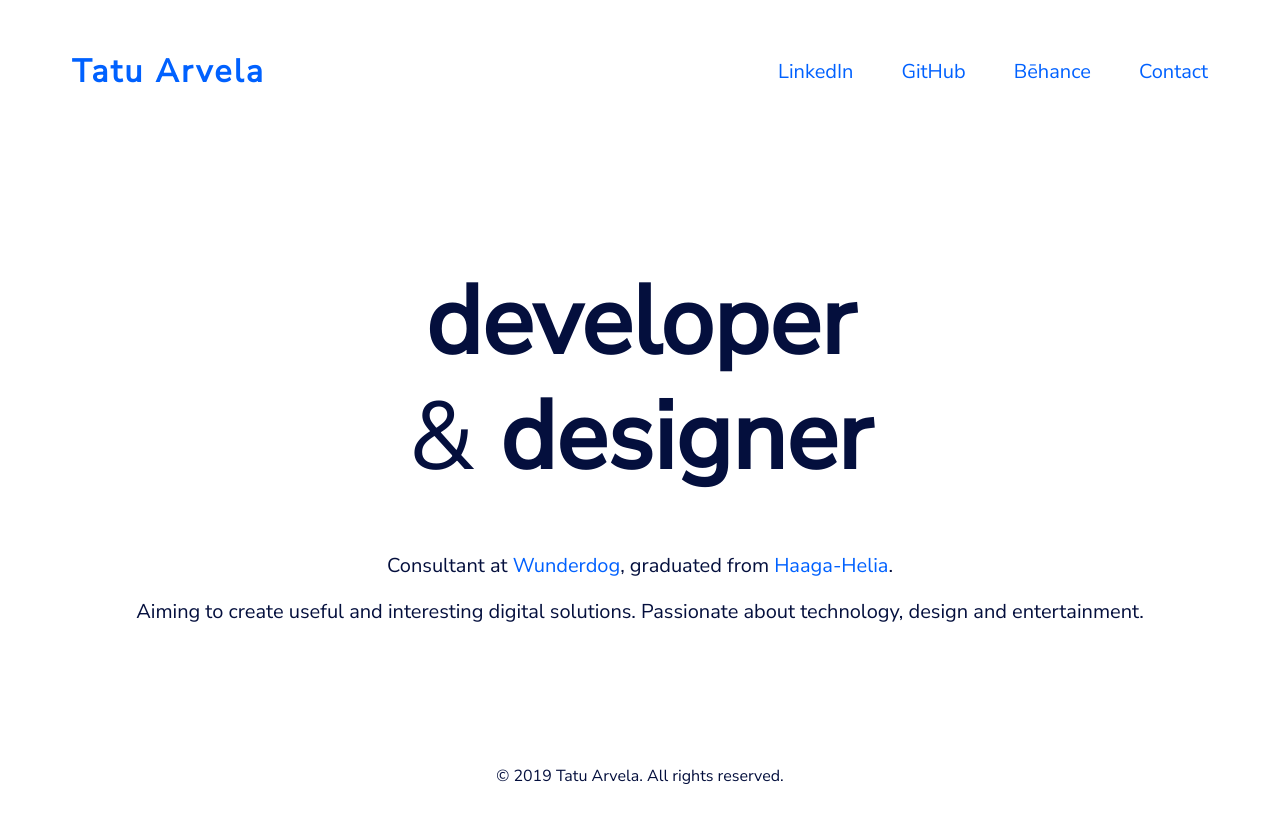
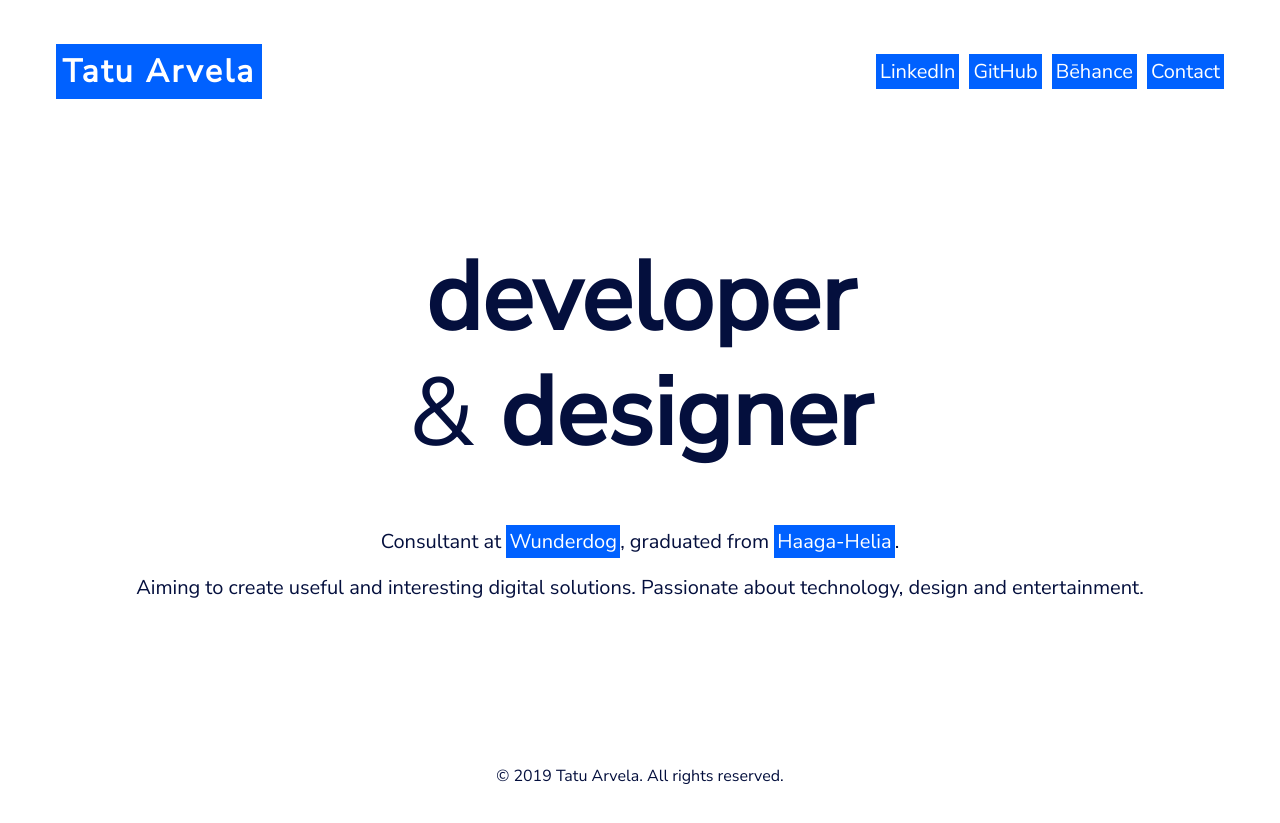
Before and after one commit to TatuArvela/tatuarvela.dev, a Jekyll site: the page built from index.md, in a window 1280 px wide. Shown: the top 823 px of the page. Built offline with Jekyll 4.4.1, drawn with Linux system fonts in a browser that asks for light colours.

Commit message:
Rewrote link styling

```diff
--- a/_includes/header.html
+++ b/_includes/header.html
@@ -1,28 +1,28 @@
 <header class="anim-fade-in">
-  <div class="site-logo-item">
-    <a class="site-logo" href="#">
+  <div class="site-logo">
+    <a href="#">
       <span>{{site.title}}</span>
     </a>
   </div>
   <nav class="main-nav">
     <ul>
-      <li class="nav-item">
-        <a class="nav-link" href="https://www.linkedin.com/in/tatuarvela/">
+      <li>
+        <a href="https://www.linkedin.com/in/tatuarvela/">
           <span>LinkedIn</span>
         </a>
       </li>
-      <li class="nav-item">
-        <a class="nav-link" href="https://github.com/TatuArvela">
+      <li>
+        <a href="https://github.com/TatuArvela">
           <span>GitHub</span>
         </a>
       </li>
-      <li class="nav-item">
-        <a class="nav-link" href="https://www.behance.net/TatuArvela">
+      <li>
+        <a href="https://www.behance.net/TatuArvela">
           <span>Bēhance</span>
         </a>
       </li>
-      <li class="nav-item">
-        <a class="nav-link" href="#contact">
+      <li>
+        <a href="#contact">
           <span>Contact</span>
         </a>
       </li>
@@ -30,26 +30,26 @@
   </nav>
 </header>
 <nav class="mobile-nav">
-  <a class="menu-toggle on" href="#menu">☰</a>
-  <a class="menu-toggle off" href="#">☰</a>
+  <a class="menu-toggle on" href="#menu"><span>☰</span></a>
+  <a class="menu-toggle off" href="#"><span>☰</span></a>
   <ul>
-    <li class="nav-item">
-      <a class="nav-link" href="https://www.linkedin.com/in/tatuarvela/">
+    <li>
+      <a href="https://www.linkedin.com/in/tatuarvela/">
         <span>LinkedIn</span>
       </a>
     </li>
-    <li class="nav-item">
-      <a class="nav-link" href="https://github.com/TatuArvela">
+    <li>
+      <a href="https://github.com/TatuArvela">
         <span>GitHub</span>
       </a>
     </li>
-    <li class="nav-item">
-      <a class="nav-link" href="https://www.behance.net/TatuArvela">
+    <li>
+      <a href="https://www.behance.net/TatuArvela">
         <span>Bēhance</span>
       </a>
     </li>
-    <li class="nav-item">
-      <a class="nav-link" href="#contact">
+    <li>
+      <a href="#contact">
         <span>Contact</span>
       </a>
     </li>
--- a/_sass/_header.sass
+++ b/_sass/_header.sass
@@ -8,53 +8,27 @@ header
   display: flex
   align-items: center
 
-.site-logo-item
+.site-logo
   flex-grow: 1
   transition: all 0.2s
   @media screen and (min-width: $breakpoint)
     padding-left: 1.5rem
-
-.site-logo
-  @extend .nav-item
-  font-size: 2rem
-  line-height: inherit
-  white-space: nowrap
-  display: inline
-  position: relative
-  font-weight: bold !important
-  font-family: "Nunito Sans", sans-serif
-  letter-spacing: 0.075em
-  transition: all 0.2s
-  span
-    position: relative
-    &:after
-      content: ''
-      display: block
-      border-bottom: 2px solid darken($primary, 15%)
-      width: 0
-      position: absolute
-      left: 0
-      bottom: -2px
-      transition: 0.2s ease
-  &:hover,
-  &:focus
-    color: darken($primary, 15%)
-    text-decoration: none
-    transition: all 0.2s
-    opacity: 1
-    outline: none
-    span:after
-      width: 100%
+  a
+    font-size: 2rem
+    font-weight: bold !important
+    letter-spacing: 0.075em
 
 nav ul
   display: flex
   padding-left: 0
   margin-bottom: 0
   list-style: none
+  font-size: 1.25rem
 
 nav.main-nav
   display: flex
   flex-direction: row
+  padding-right: 1.5rem
   font-size: 1rem
   transition: all 0.5s
   opacity: 0
@@ -63,6 +37,7 @@ nav.main-nav
     flex-direction: row
     li a
       display: none
+      margin-left: 0.5em
   @media screen and (min-width: $breakpoint)
     opacity: 1
     pointer-events: auto
@@ -82,34 +57,30 @@ nav.mobile-nav
   ul
     flex-direction: column
     transition: all 0.5s
-    opacity: 0
     pointer-events: none
     li
       text-align: right
-      padding: 0 3rem
+      margin: 0 2rem
+      padding: 1.5rem 2.5rem
       line-height: 0
       transition: all 0.5s
-      a
-        display: none
-        text-decoration: none
-        padding: 1.5rem 1.5rem
-        transition: all 0.5s
+      display: block
+      flex-grow: 1
   @media screen and (min-width: $breakpoint)
+    height: 0 !important
+    margin-top: 0 !important
     opacity: 0
     pointer-events: none
 
 #menu:target nav.mobile-nav
-  height: 192px+64px
+  height: calc(192px + 4rem)
   padding: 2rem 0
   .menu-toggle.on
     display: none
   .menu-toggle.off
     display: block
   ul
-    opacity: 1
     pointer-events: auto
-    li a
-      display: block
 
 .menu-toggle
   display: block
@@ -117,8 +88,8 @@ nav.mobile-nav
   right: 2rem
   position: absolute
   border: none
-  background: none
   font-size: 2rem
+  line-height: 2.25rem
   width: 3rem
   height: 3rem
   opacity: 1
@@ -127,44 +98,9 @@ nav.mobile-nav
   cursor: pointer
   text-align: center
   z-index: 300
-  &:hover, &:focus
-    outline: none
-    text-decoration: none
-    transform: scale(1.2)
-    color: darken($primary, 15%)
   @media screen and (min-width: $breakpoint)
     display: none
     opacity: 0
     pointer-events: none
   &.off
     display: none
-
-.nav-item
-  display: inline-block
-  padding: 0
-  border: 0
-  text-align: left
-  a
-    padding: 1rem 1.5rem
-    font-size: 1.25rem
-    color: theme-color("primary")
-    text-decoration: none
-    span
-      position: relative
-      &:after
-        content: ''
-        display: block
-        border-bottom: 2px solid darken($primary, 15%)
-        width: 0
-        position: absolute
-        left: 0
-        bottom: -2px
-        transition: 0.2s ease
-  &:hover a,
-  &:active a,
-  a:focus
-    color: darken($primary, 15%)
-    transition: all 0.2s
-    outline: none
-    span:after
-      width: 100%
--- a/_sass/_index.sass
+++ b/_sass/_index.sass
@@ -1,5 +1,5 @@
 .page
-  padding: 3rem
+  padding: 3rem 2rem
   display: flex
   flex-direction: column
   min-height: 100vh
@@ -43,6 +43,33 @@ footer
   @extend .btn
   @extend .btn-primary
 
-a:focus
-  outline: none
-  text-decoration: underline
+$link-bg:     $primary
+$link-color:  $body-bg
+
+a
+  padding: 0.2em
+  color: $link-color
+  background-color: $link-bg
+  span
+    position: relative
+    &:after
+      content: ''
+      display: block
+      border-bottom: 0.1em solid $link-color
+      width: 0
+      position: absolute
+      left: 0
+      bottom: 0.1em
+      transition: 0.2s ease
+  &:hover,
+  &:focus
+    color: $link-color
+    outline: none
+    text-decoration: none
+    transition: all 0.2s
+    outline: none
+    span:after
+      width: 100%
+
+p a
+  padding: 0.2rem
--- a/index.md
+++ b/index.md
@@ -3,7 +3,7 @@ layout: index
 title: developer & designer
 frontpage: true
 ---
-Consultant at [Wunderdog](https://wunder.dog/), graduated from [Haaga-Helia](https://www.haaga-helia.fi/).
+Consultant at [<span>Wunderdog</span>](https://wunder.dog/), graduated from [<span>Haaga-Helia</span>](https://www.haaga-helia.fi/).
 
 Aiming to create useful and interesting digital solutions.
 Passionate about technology, design and entertainment.
```
